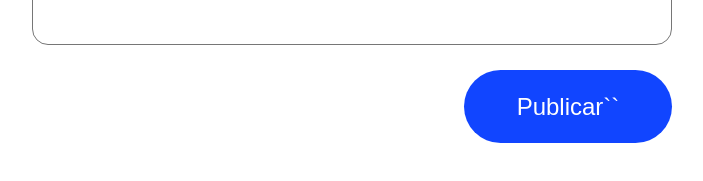
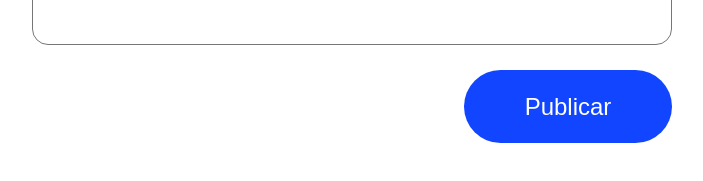
Before and after one commit to Diogo-d-Souza/Onboard-blog, a Next.js app: page / in a window 1280 px wide. Shown: the part 1001-1182 px from the top of the page, without its empty margins (288-991 px from the left). Built offline with nearby package versions, Linux system fonts and the light colour scheme.

Commit message:
ajustando pagina2

```diff
--- a/src/components/Publicar/index.js
+++ b/src/components/Publicar/index.js
@@ -19,7 +19,7 @@ export default function Publicar(){
                             </div>
                             <div className="botao">
                              <button className="proximo">
-                                Publicar``
+                                Publicar
                          </button></div>
                         </div>
                     </div>
```
